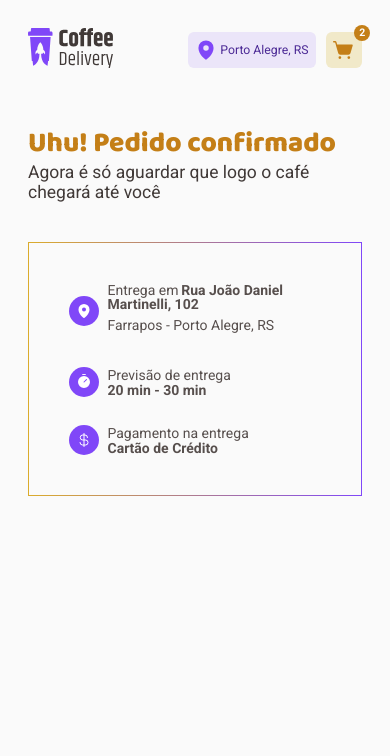
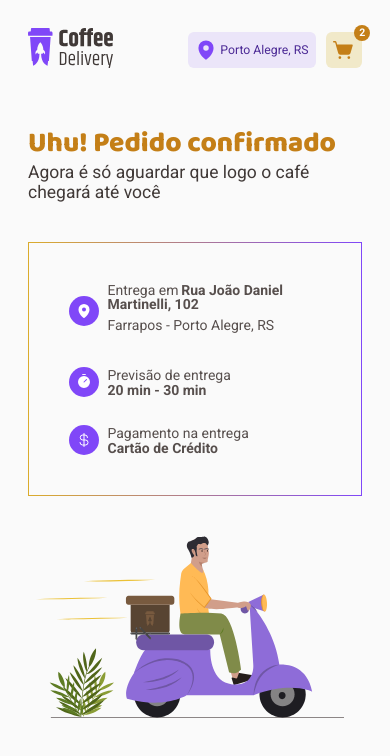
Before and after one commit to MartinGBB/coffee-delivery, a React (Vite) app: page /success in a window 390 px wide. Shown: the top 756 px of the page. Built offline with nearby package versions, Linux system fonts and the light colour scheme.

Commit message:
feat: adiciona imagem de sicesso e configura responsividade

```diff
--- a/src/pages/Success/index.tsx
+++ b/src/pages/Success/index.tsx
@@ -1,5 +1,6 @@
 import { CurrencyDollar, MapPin, Timer } from 'phosphor-react'
 import { DetailsOrder, InfoContainer, SuccessContainer } from './styles'
+import successImg from '../../assets/successImg.svg'
 
 export function Success() {
   return (
@@ -27,6 +28,7 @@ export function Success() {
           <span>Cartão de Crédito</span>
         </DetailsOrder>
       </InfoContainer>
+      <img src={successImg} alt="" />
     </SuccessContainer>
   )
 }
--- a/src/pages/Success/styles.ts
+++ b/src/pages/Success/styles.ts
@@ -15,6 +15,17 @@ export const SuccessContainer = styled.div`
 
   @media (max-width: 730px) {
     grid-template-columns: 1fr;
+  }
+
+  img {
+    grid-row: 2;
+    max-width: 100%;
+
+    @media (max-width: 730px) {
+      grid-column: 1;
+      grid-row: 3;
+      margin-bottom: 11.375rem;
+    }
   }
 
   > div {
```
Also changed, not shown: src/assets/successImg.svg (added).
